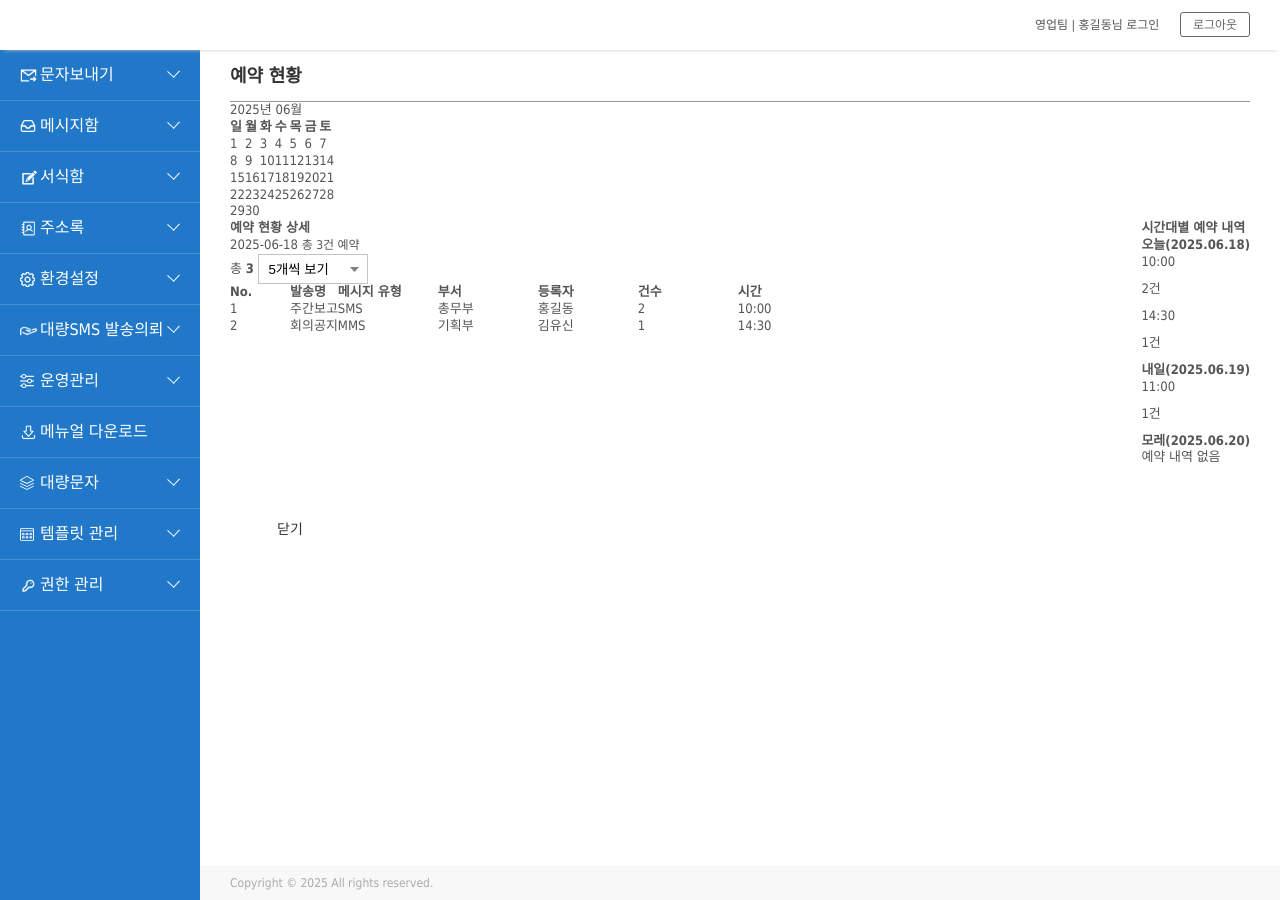
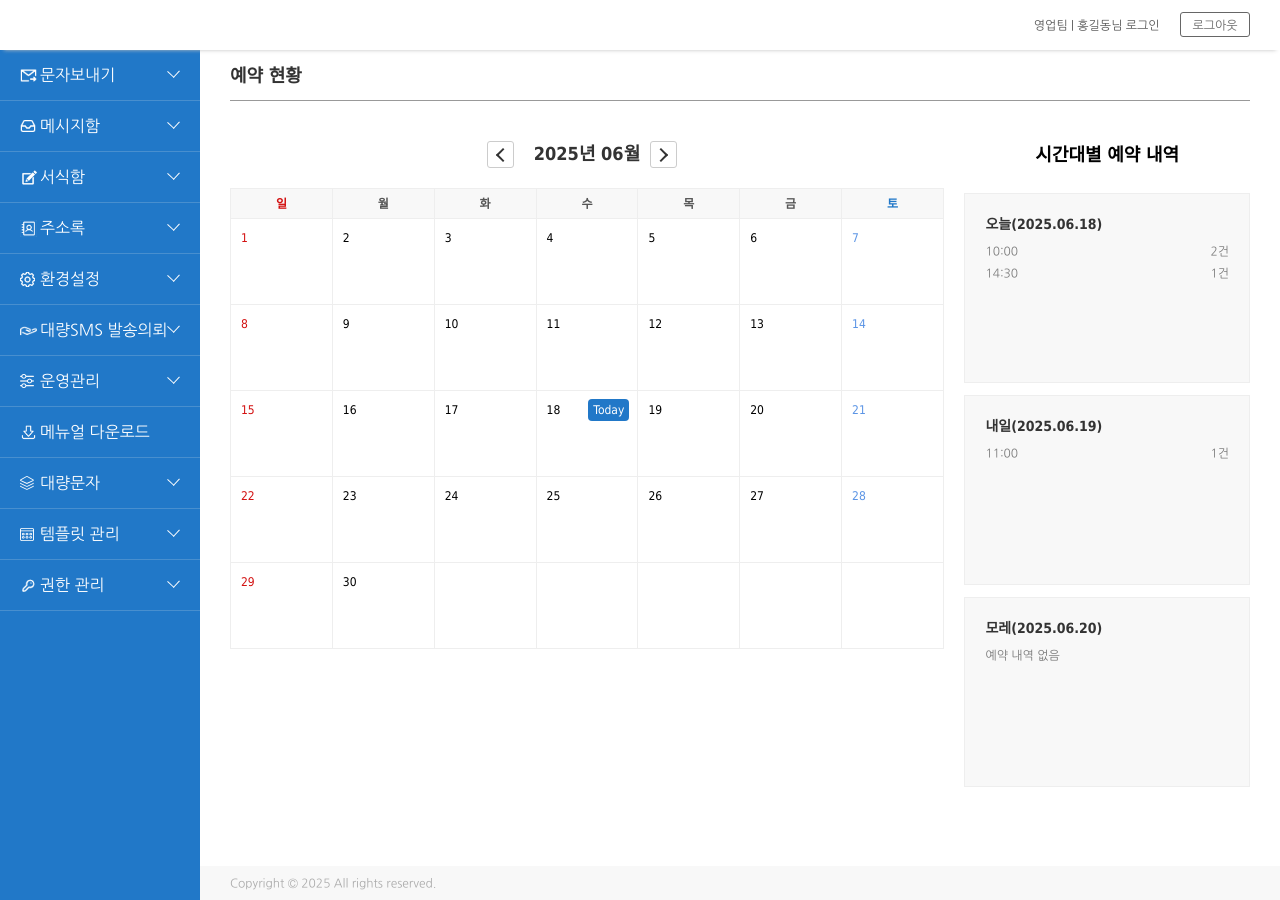
Before and after one commit to jkarvis91/umspages, a Jekyll site: the page built from pages/reservationStatus-list.html, in a window 1280 px wide. Built offline with Jekyll 4.4.1, drawn with Linux system fonts in a browser that asks for light colours; some web fonts are replaced.

Commit message:
Update reservationStatus-list.html

```diff
--- a/pages/reservationStatus-list.html
+++ b/pages/reservationStatus-list.html
@@ -1,27 +1,55 @@
 ---
 layout: layout
 ---
+<link href="{{ '/static/images/favicon.ico' | relative_url }}" rel="shortcut icon">
+
+<!-- style -->
+<link rel="stylesheet" href="{{ '/static/v2/css/common.css' | relative_url }}">
+<link rel="stylesheet" href="{{ '/static/v2/css/style.css' | relative_url }}">
+<link rel="stylesheet" href="{{ '/static/v2/css/animate.min.css' | relative_url }}">
+<link rel="stylesheet" href="{{ '/static/v2/css/sweetalert.css' | relative_url }}">
+<link rel="stylesheet" href="{{ '/static/v2/css/NanumGothic.css' | relative_url }}">
+<link rel="stylesheet" href="{{ '/static/v2/css/font-awesome/css/font-awesome.min.css' | relative_url }}">
+<link rel="stylesheet" href="{{ '/static/v2/css/custom.css' | relative_url }}">
+<link rel="stylesheet" href="{{ '/static/v2/css/daterangepicker.css' | relative_url }}">
+<link rel="stylesheet" href="{{ '/static/v2/css/jquery.toast.min.css' | relative_url }}">
+<link rel="stylesheet" href="{{ '/static/v2/css/slick.css' | relative_url }}">
+
+<!-- script -->
 <script src="{{ '/static/v2/js/jquery-3.2.1.min.js' | relative_url }}"></script>
+<script src="{{ '/static/v2/js/sweetalert.min.js' | relative_url }}"></script>
+<script src="{{ '/static/v2/js/jquery-dateformat.min.js' | relative_url }}"></script>
+<script src="{{ '/static/v2/js/jquery.twbsPagination.min.js' | relative_url }}"></script>
+<script src="{{ '/static/v2/js/jquery.popupoverlay.js' | relative_url }}"></script>
+<script src="{{ '/static/v2/js/jquery-ui.min.js' | relative_url }}"></script>
 
-<link href="{{ '/static/images/logo-top.png' | relative_url }}" rel="logo-top">
+<script src="{{ '/static/js/datatables.min.js' | relative_url }}"></script>
+<script src="{{ '/static/js/jquery.number.js' | relative_url }}"></script>
 
-<!-- 기존 JS 및 CSS 적용을 위한 링크 추가 -->
-<link rel="stylesheet" href="{{ '/static/css/default.css' | relative_url }}">
-<link rel="stylesheet" href="{{ '/static/css/table.css' | relative_url }}">
-<link rel="stylesheet" href="{{ '/static/css/jquery-ui.min.css' | relative_url }}">
-<link rel="stylesheet" href="{{ '/static/css/datatables.min.css' | relative_url }}">
-<link rel="stylesheet" href="{{ '/static/css/login.css' | relative_url }}">
-<link rel="stylesheet" href="{{ '/static/css/summernote-lite.css' | relative_url }}">
-<link rel="stylesheet" href="{{ '/static/v2/css/common.css' | relative_url }}">
+<!-- daterangepicker -->
+<script src="{{ '/static/v2/js/moment.min.js' | relative_url }}"></script>
+<script src="{{ '/static/v2/js/moment-with-locales.js' | relative_url }}"></script>
+<script src="{{ '/static/v2/js/daterangepicker.js' | relative_url }}"></script>
 
-<script src="{{ '/static/js/jquery.3.3.1.js' | relative_url }}"></script>
-<script src="{{ '/static/js/jquery-ui.min.js' | relative_url }}"></script>
-<script src="{{ '/static/js/moments.js' | relative_url }}"></script>
-<script src="{{ '/static/js/jquery.number.js' | relative_url }}"></script>
-<script src="{{ '/static/js/jquery.bpopup-min.js' | relative_url }}"></script>
-<script src="{{ '/static/js/article-hide.js' | relative_url }}"></script>
-<script src="{{ '/static/js/common/sha256.js' | relative_url }}"></script>
-<script src="{{ '/static/js/datatables.min.js' | relative_url }}"></script>
+<!-- tippy -->
+<script src="{{ '/static/v2/js/polyfill.min.js?features=Array.prototype.find,Promise,Object.assign' | relative_url }}"></script>
+<script src="{{ '/static/v2/js/popper.min.js' | relative_url }}"></script>
+<script src="{{ '/static/v2/js/tippy-bundle.umd.min.js' | relative_url }}"></script>
+
+<!-- validate -->
+<script src="{{ '/static/v2/js/jquery.validate.min.js' | relative_url }}"></script>
+<script src="{{ '/static/v2/js/additional-methods.min.js' | relative_url }}"></script>
+
+<!-- toast -->
+<script src="{{ '/static/v2/js/jquery.toast.min.js' | relative_url }}"></script>
+
+<!-- swiper -->
+<script src="{{ '/static/v2/js/slick.min.js' | relative_url }}"></script>
+
+<!-- custom -->
+<script src="{{ '/static/v2/js/custom.js' | relative_url }}"></script>
+<script src="{{ '/static/v2/js/tooltip.js' | relative_url }}"></script>
+<script src="{{ '/static/v2/js/common/constants.js' | relative_url }}"></script>
 <script src="{{ '/static/v2/js/buttons.html5.min.js' | relative_url }}"></script>
 <script src="{{ '/static/v2/js/buttons.print.min.js' | relative_url }}"></script>
 <script src="{{ '/static/v2/js/dataTables.button.js' | relative_url }}"></script>
@@ -29,6 +57,7 @@ layout: layout
 <script src="{{ '/static/v2/js/vfs_fonts.js' | relative_url }}"></script>
 <script src="{{ '/static/v2/js/jquery.slimscroll.min.js' | relative_url }}"></script>
 <script src="{{ '/static/v2/js/common.js' | relative_url }}"></script>
+
 
 <!-- begin page-header -->
 <div class="page-header">
```
